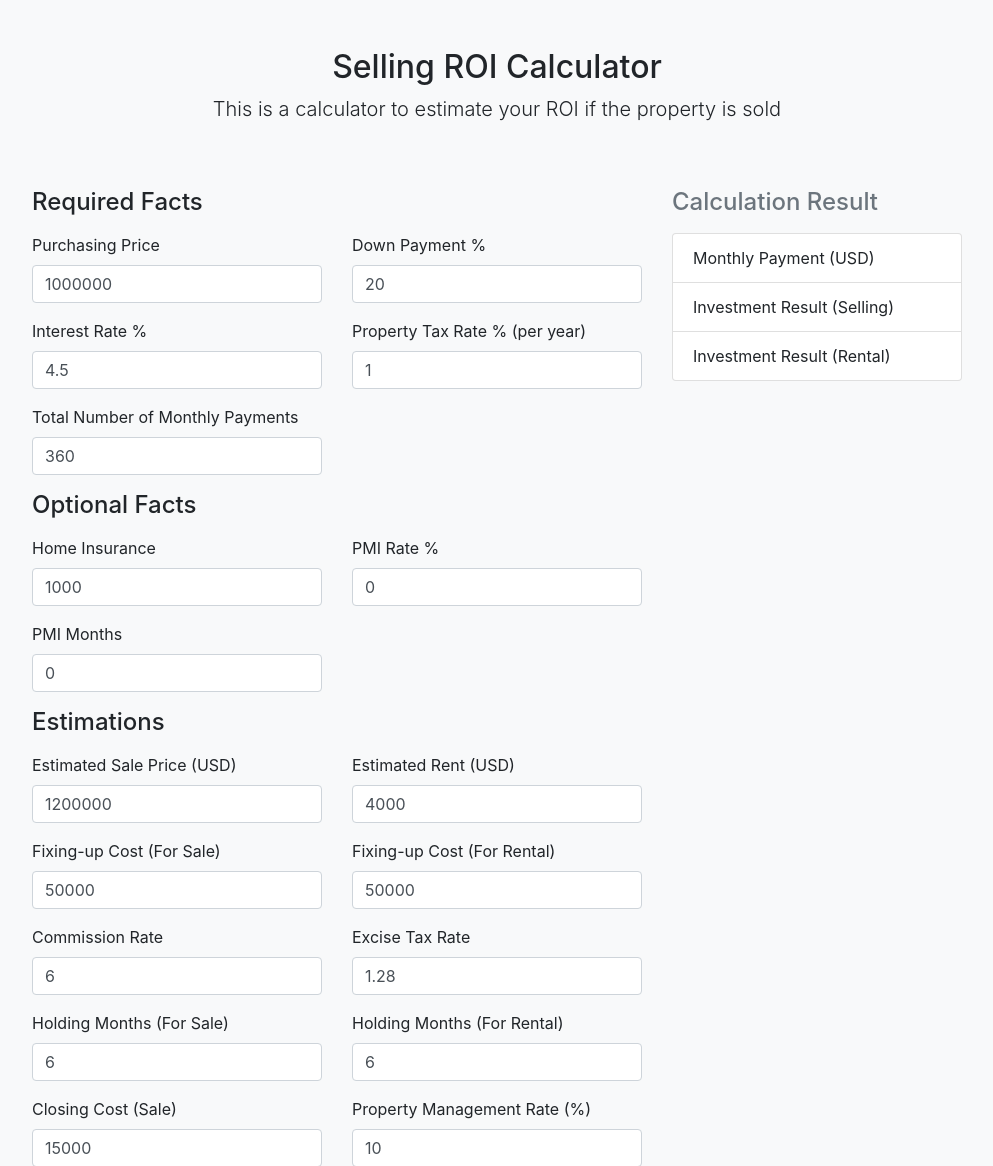
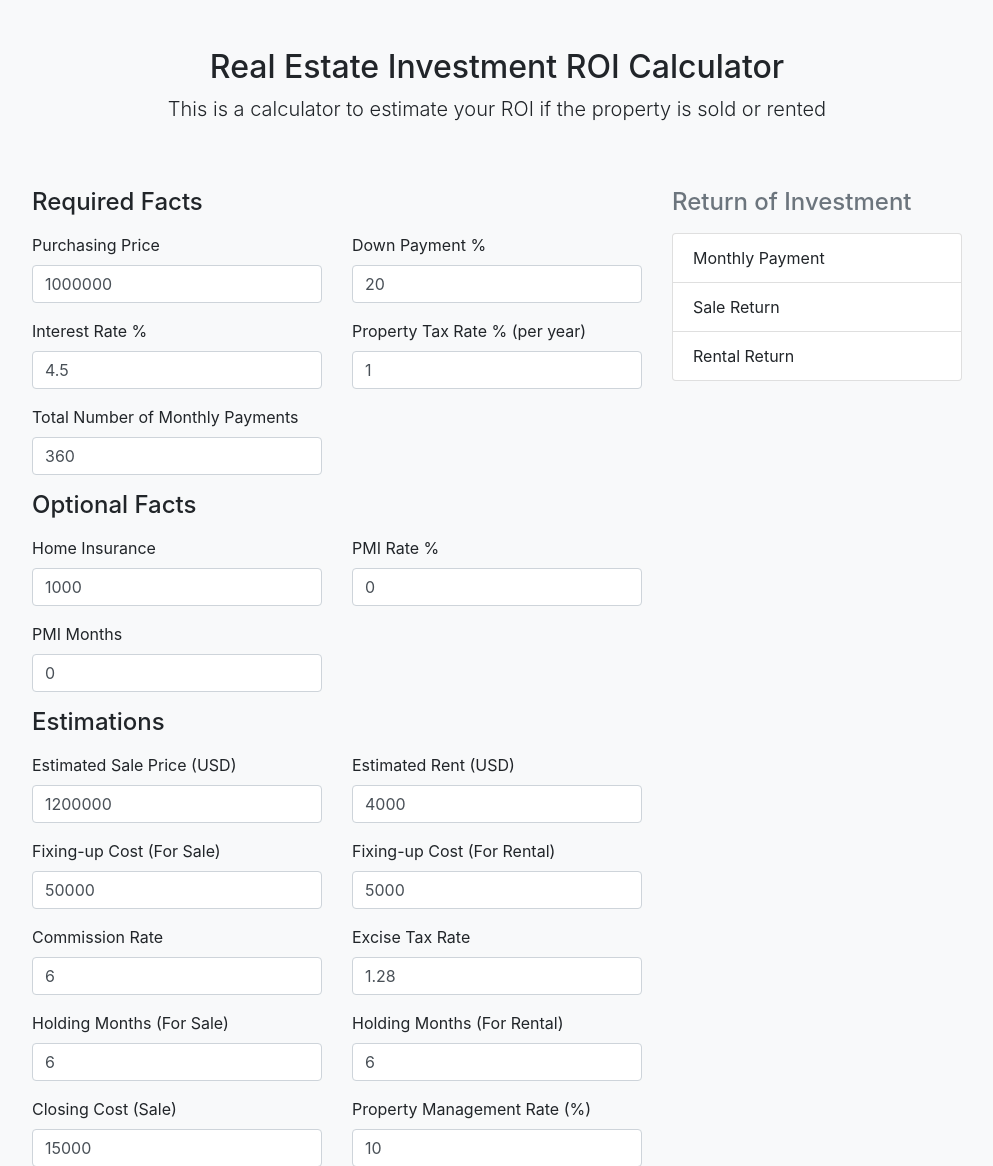
Before and after one commit to qmlab/reis, a PHP site: page /homes/www/roi.html in a window 1280 px wide. Shown: the top 1166 px of the page, without its empty margins (143-1136 px from the left). Run offline with PHP 8.4, Linux system fonts and the light colour scheme; some libraries are stand-ins or nearby versions.

Commit message:
Improve UI

```diff
--- a/www/mortgage.php
+++ b/www/mortgage.php
@@ -6,7 +6,7 @@ function getPayment() {
   $mc = new MortgageCalculator((float)$_POST['total'], (float)$_POST['downpay_ratio'], (float)$_POST['interest_rate'], (float)$_POST['insurance'], (float)$_POST['property_tax_rate'], (float)$_POST['pmi_rate'], (int)$_POST['months'], (int)$_POST['months_pmi']);
   $payment = round($mc->getPayment(), 2);
   echo
-    <strong>{$payment}</strong>;
+    <strong>${$payment}</strong>;
 }
 
 getPayment();
--- a/www/rental_roi.php
+++ b/www/rental_roi.php
@@ -8,8 +8,8 @@ function get_rental_roi() {
   $roi = round($rc->getROI() * 100, 2);
   echo
 	  <div>
-	  <p><strong>Cashflow {$cashflow}</strong></p>
-	  <p><strong>ROI {$roi}</strong></p>
+	  <p><strong>Cashflow ${$cashflow}</strong></p>
+	  <p><strong>ROI {$roi}%</strong></p>
 	  </div>;
 }
 
--- a/www/roi.html
+++ b/www/roi.html
@@ -69,6 +69,8 @@
               var total=document.getElementById( "total" ).value;
               $( '#estimated_price' ).val(total * 1.2);
               $( '#estimated_rental' ).val(total * 0.004);
+              $( '#sale_fixing_cost' ).val(total * 0.05);
+              $( '#rental_fixing_cost' ).val(total * 0.005);
             }, false);
           })();
 
@@ -175,26 +177,26 @@
     <div class="container">
       <div class="py-5 text-center">
         <!-- <img class="d-block mx-auto mb-4" src="https://getbootstrap.com/assets/brand/bootstrap-solid.svg" alt="" width="72" height="72"> -->
-        <h2>Selling ROI Calculator</h2>
-        <p class="lead">This is a calculator to estimate your ROI if the property is sold</p>
+        <h2>Real Estate Investment ROI Calculator</h2>
+        <p class="lead">This is a calculator to estimate your ROI if the property is sold or rented</p>
       </div>
 
       <div class="row">
         <div class="col-md-4 order-md-2 mb-4">
           <h4 class="d-flex justify-content-between align-items-center mb-3">
-            <span class="text-muted">Calculation Result</span>
+            <span class="text-muted">Return of Investment</span>
           </h4>
           <ul class="list-group mb-3">
             <li class="list-group-item d-flex justify-content-between">
-              <span>Monthly Payment (USD)</span>
+              <span>Monthly Payment</span>
               <div id="monthly_payment"></div>
             </li>
             <li class="list-group-item d-flex justify-content-between">
-              <span>Investment Result (Selling)</span>
+              <span>Sale Return</span>
               <div id="sale_roi"></div>
             </li>
             <li class="list-group-item d-flex justify-content-between">
-              <span>Investment Result (Rental)</span>
+              <span>Rental Return</span>
               <div id="rental_roi"></div>
             </li>
           </ul>
@@ -274,11 +276,11 @@
               </div>
               <div class="col-md-6 mb-3">
                 <label for="fixing_cost">Fixing-up Cost (For Sale)</label>
-                <input type="text" class="form-control" id="sale_fixing_cost" placeholder="" value="50000" required>
+                <input type="text" class="form-control" id="sale_fixing_cost" placeholder="" value="" required>
               </div>
               <div class="col-md-6 mb-3">
                 <label for="fixing_cost">Fixing-up Cost (For Rental)</label>
-                <input type="text" class="form-control" id="rental_fixing_cost" placeholder="" value="50000" required>
+                <input type="text" class="form-control" id="rental_fixing_cost" placeholder="" value="" required>
               </div>
               <div class="col-md-6 mb-3">
                 <label for="commission_rate">Commission Rate</label>
--- a/www/sale_roi.php
+++ b/www/sale_roi.php
@@ -8,8 +8,8 @@ function get_sale_roi() {
   $yearly = round($rc->getYearlyROI() * 100, 2);
   echo
 	  <div>
-	  <p><strong>ROI(overall) {$roi}</strong></p>
-	  <p><strong>ROI(yearly) {$yearly}</strong></p>
+	  <p><strong>ROI(overall) {$roi}%</strong></p>
+	  <p><strong>ROI(yearly) {$yearly}%</strong></p>
 	  </div>;
 }
 
```
